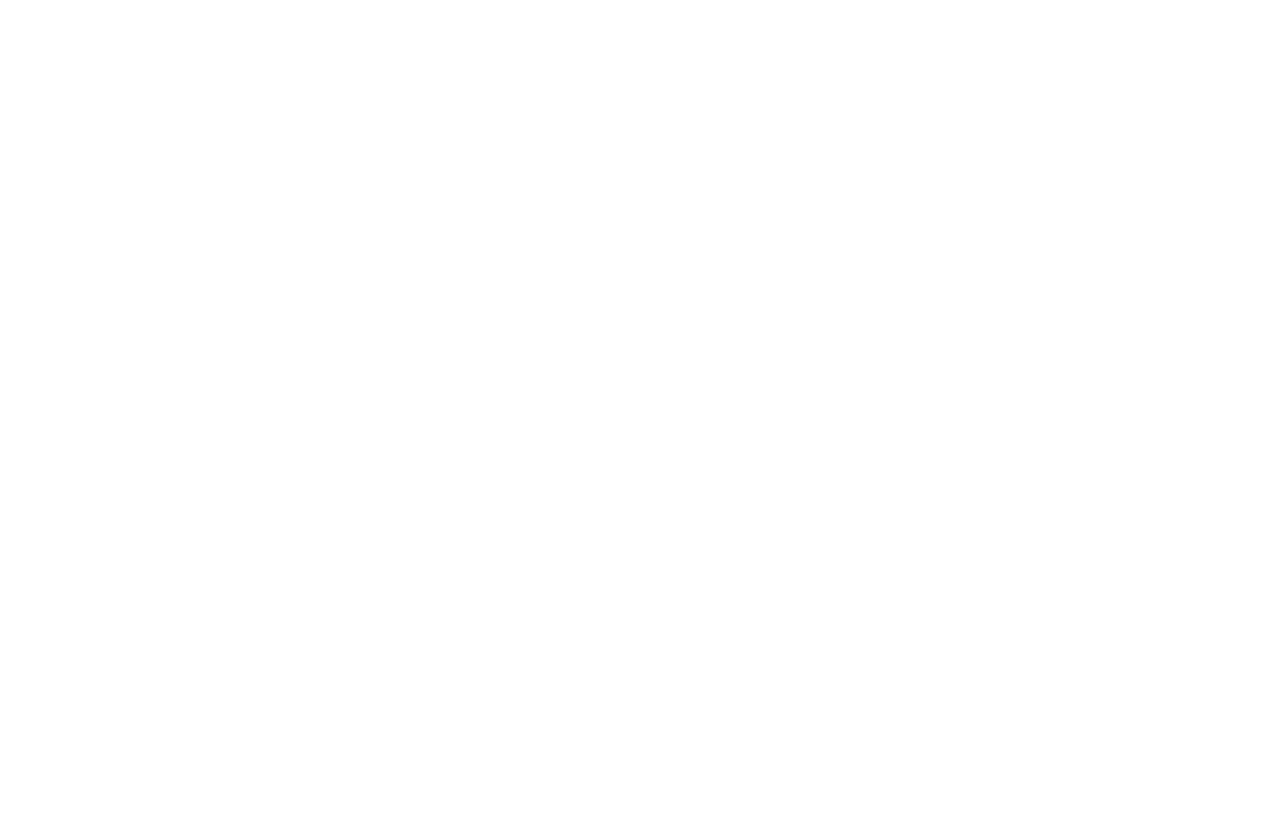
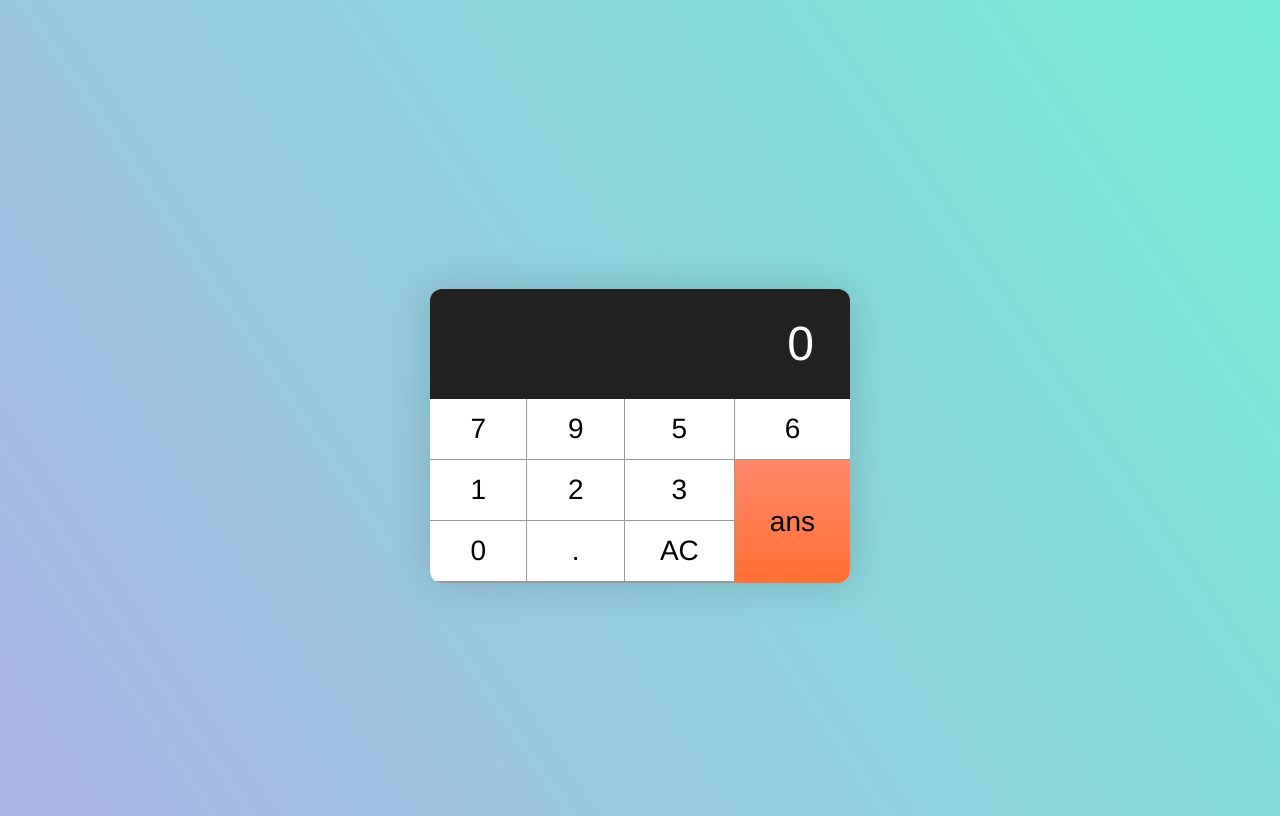
Before and after one commit to acciojob/calculator-rup52333, a website: page main.html in a window 1280 px wide. Drawn offline with Linux system fonts and the light colour scheme.

Commit message:
created a submission

```diff
--- a/main.html
+++ b/main.html
@@ -8,6 +8,29 @@
 
 <body>
 	<!-- the entire body must be written by student -->
+
+	<div class="calculator">
+      <div id="input">0</div>
+		 <div class="calculator__keys">
+	<button data-num="7">7</button>
+        <button data-num="8>8</button>
+        <button data-num="9">9</button>
+        <button data-num="-4>4</button>
+        <button data-num="5">5</button>
+        <button data-num="6">6</button>
+        <button data-num="1">1</button>
+        <button data-num="2">2</button>
+        <button data-num="3">3</button>
+        <button data-num="0">0</button>
+        <button id="plus" data-num="+" class="key--operator>+</button>
+        <button id="minus" data-num="-" class="key--operator>-</button>
+        <button id="multiply" data-num="*" class="key--operator>&times;</button>
+        <button id="divide" data-num="/" class="key--operator>÷</button>      <button data-num="." id="dot">.</button>
+        <button data-action="clear" id="clr">AC</button>
+        <button id="ans" data-action="calculate">ans</button>
+
+	</div>
+	</div>
     <script type="text/javascript" src="./script.js">
 </script>
 
--- a/script.js
+++ b/script.js
@@ -1 +1,20 @@
 //your code here
+
+(function() {
+	let input=document.querySelector("#input");
+let buttons=document.querySelector(".calculator__keys");
+let clear=document.querySelector("#clr");
+let equal=document.querySelector("#ans");
+
+buttons.forEach(function(button){
+button.addEventListener('click',function(e){
+let value=e.target.dataset.num;
+input.value+=value;
+});
+
+
+});
+
+
+
+})();
--- a/styles.css
+++ b/styles.css
@@ -1,2 +1,103 @@
 
 /* Your CSS Code here. */
+button {
+    border: 0;
+    border-radius: 0;
+    background-color: transparent;
+    font-size: inherit;
+    font-family: inherit;
+    font-weight: inherit;
+    outline: none;
+    appearance: none;
+    text-align: left;
+  }
+
+
+   button:hover,
+   button:active,
+   button:focus {
+     outline: none;
+   }
+
+   :root {
+     font-family: Helvetica, Arial, sans-serif;
+   }
+
+
+
+   html {
+     font-size: 175%;
+     font-weight: 300;
+     line-height: 1.3;
+   }
+
+
+  body {
+    align-items: center;
+    background-image: linear-gradient(236deg, #74ebd5, #acb6e5);
+    display: flex;
+    height: 100vh;
+    justify-content: center;
+  }
+
+
+
+  .container > p {
+    text-align: center;
+  }
+
+  .calculator {
+    border-radius: 12px;
+    box-shadow: 0 0 40px 0px rgba(0, 0, 0, 0.15);
+    margin-left: auto;
+    margin-right: auto;
+    margin-top: 2em;
+    max-width: 15em;
+    overflow: hidden;
+  }
+
+  #input {
+    background-color: #222222;
+    color: #fff;
+    font-size: 1.714285714em;
+    padding: 0.5em 0.75em;
+    text-align: right;
+  }
+
+  .calculator__keys {
+    background-color: #999;
+    display: grid;
+    grid-gap: 1px;
+    grid-template-columns: repeat(4, 1fr);
+  }
+
+  .calculator__keys > * {
+    background-color: #fff;
+    padding: 0.5em 1.25em;
+    position: relative;
+    text-align: center;
+  }
+
+  .calculator__keys > *:active::before,
+  .calculator__keys > .is-depressed::before {
+    background-color: rgba(0, 0, 0, 0.2);
+    bottom: 0;
+    box-shadow: 0 0 6px 0 rgba(0, 0, 0, 0.5) inset;
+    content: "";
+    left: 0;
+    opacity: 0.3;
+    position: absolute;
+    right: 0;
+    top: 0;
+    z-index: 1;
+  }
+
+  .key--operator {
+    background-color: #eee;
+  }
+
+  #ans {
+    background-image: linear-gradient(to bottom, #fe886a, #ff7033);
+    grid-column: -2;
+    grid-row: 2 / span 4;
+  }
```
